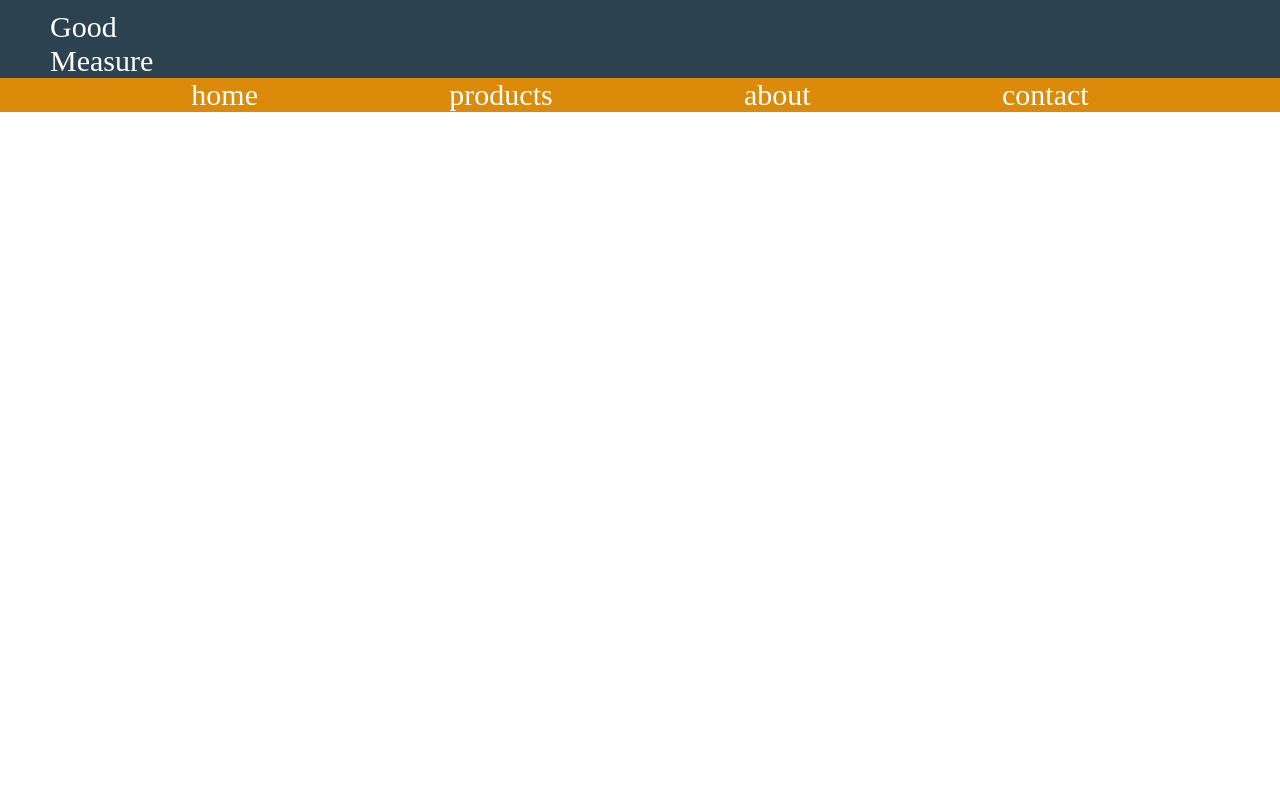
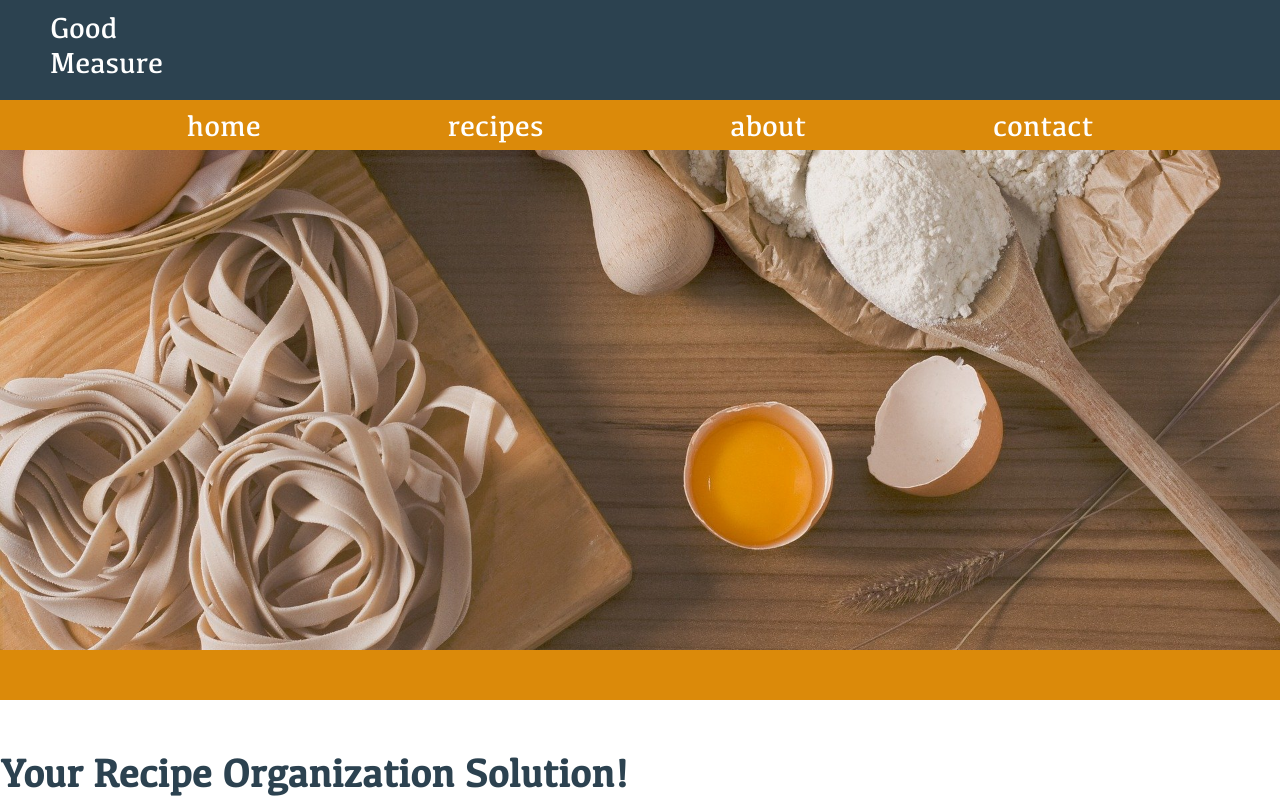
Before and after one commit to cmorgan333/certHomework7, a plain HTML site: page index.html in a window 1280 px wide. Drawn offline with Linux system fonts and the light colour scheme.

Commit message:
home page
home page

```diff
--- a/app/app.js
+++ b/app/app.js
@@ -1,3 +1,15 @@
+function changeRoute() {
+    let hashTag = window.location.hash;
+    let pageID = hashTag.replace("#", "");
+
+    MODEL.updateView(pageID)
+}
+
+function initURLListener(){
+    $(window).on("hashchange", changeRoute);
+    changeRoute();
+}
+
 function initListeners() {
     $(".bars").click(function (e) {
         $(".bars").toggleClass("active");
@@ -11,5 +23,6 @@ function initListeners() {
 }
 
 $(document).ready(function () {
+    initURLListener();
     initListeners();
 });
--- a/index.html
+++ b/index.html
@@ -23,7 +23,7 @@
 </div>
     <div class="links">
         <a href="#home">home</a>
-        <a href="#products">products</a>
+        <a href="#recipes">recipes</a>
         <a href="#about">about</a>
         <a href="#contact">contact</a>
     </div>
--- a/model/model.js
+++ b/model/model.js
@@ -0,0 +1,19 @@
+var MODEL = (function(){
+
+    var _updateView = function(pageName){
+
+        if(pageName != "") {
+            $.get(`pages/${pageName}/${pageName}.html`, function(data){
+                $("#app").html(data);
+            });
+        }else {
+            $.get(`pages/home/home.html`, function(data){
+                $("#app").html(data);
+            });
+        }
+        };
+
+        return {
+            updateView: _updateView,
+        };
+}) ();
--- a/pages/home/home.html
+++ b/pages/home/home.html
@@ -0,0 +1,3 @@
+<div class="hero"></div>
+<div class="hero-bottomborder"></div>
+<h2>Your Recipe Organization Solution!</h2>
--- a/scss/home.scss
+++ b/scss/home.scss
@@ -0,0 +1,18 @@
+.hero {
+	height: 500px;
+	margin-top: 50px;
+	background-image: url(../images/eggsandflour.jpg);
+	background-size: cover;
+	background-position: center;
+	background-repeat: no-repeat;
+}
+.hero-bottomborder {
+	min-height: 50px;
+	background-color: #db8a0a;
+}
+h2 {
+	font-family: $font1;
+	font-size: 40px;
+	color: #2c4250;
+	margin: 50px auto;
+}
--- a/scss/nav.scss
+++ b/scss/nav.scss
@@ -1,4 +1,5 @@
 .logo-holder {
+	height: 100px;
 	background-color: #2c4250;
 	display: flex;
 
@@ -7,7 +8,7 @@
 		min-height: 60px;
 		margin-top: 10px;
 		margin-left: 50px;
-		font-family: font1;
+		font-family: $font1;
 		font-size: 30px;
 		color: white;
 	}
@@ -22,7 +23,6 @@
 .bars {
 	display: none;
 }
-
 .bars .bar {
 	display: block;
 	width: 25px;
@@ -50,29 +50,26 @@
 	// background-color: #2c4250;
 	// height: 50px;
 	background-color: #db8a0a;
+	height: 50px;
 	width: 100vw;
 	overflow: hidden;
 	// margin-left: -10px;
 	align-items: center;
 	justify-content: space-evenly;
-	transition: height .4s, opacity .4s ease-in;
+	// transition: height .4s, opacity .4s ease-in;
 	a {
-		font-family: font1;
+		font-family: $font1;
 		font-size: 30px;
 		color: white;
 		text-decoration: none;
 	}
 }
 
-.links.active {
-	height: 100vh;
-	opacity: 1;
-}
-
 // ====RESPONSIVENESS===//
 @media screen and (max-width: 960px) {
 	.navHolder {
 		margin-left: -10px;
+		background-color: #db8a0a;
 	}
 	.bar-position {
 		display: flex;
@@ -93,4 +90,8 @@
 		flex-direction: column;
 		transition: height .4s, opacity .4s ease-in;
 	}
+	.links.active {
+		height: 200px;
+		opacity: 1;
+	}
 }
--- /dev/null
+++ b/scss/recipes.scss
@@ -0,0 +1,3 @@
+h1 {
+	margin-top: 100px;
+}
--- a/scss/structure.scss
+++ b/scss/structure.scss
@@ -24,3 +24,8 @@ p {
 	font-family: Kefa;
 	src: url(../css/fonts/Kefa.ttf);
 }
+
+@font-face {
+	font-family: Chalkboard;
+	src: url(../css/fonts/Chalkboard.ttf);
+}
--- a/scss/styles.scss
+++ b/scss/styles.scss
@@ -1,5 +1,8 @@
 @import "variables.scss";
 @import "structure.scss";
-@import "home.scss";
+
 @import "nav.scss";
 @import "footer.scss";
+
+@import "home.scss";
+@import "recipes.scss";
```
Also changed, not shown: pages/recipes/recipes.html (added, +1 -0 lines), css/fonts/Chalkboard.ttf (added), css/styles.css, images/eggsandflour.jpg (added), pages/products/products.html (deleted), 2 other files.
